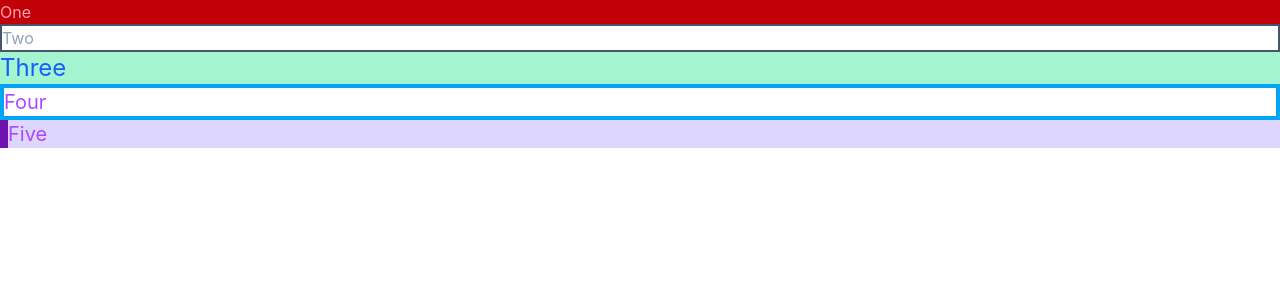
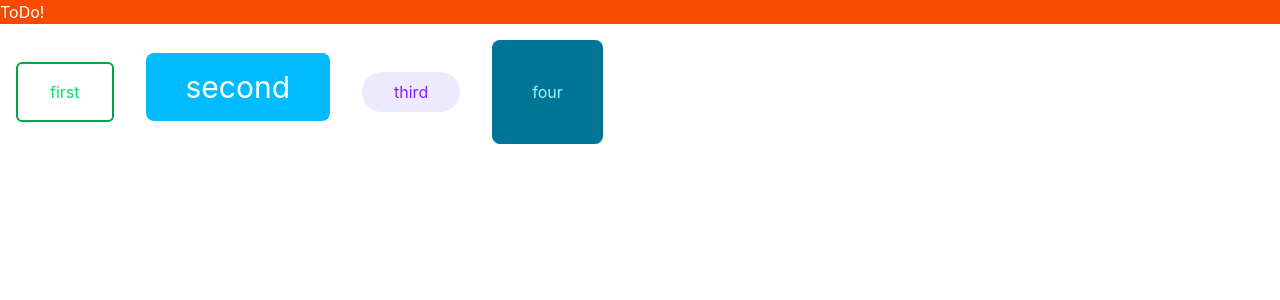
Before and after one commit to rajneeshraj0103/freecodecamp-react-learning, a React (Vite) app: page / in a window 1280 px wide. Shown: the top 300 px of the page. Built offline with nearby package versions, Linux system fonts and the light colour scheme.

Commit message:
Buttons Basics

```diff
--- a/src/App.jsx
+++ b/src/App.jsx
@@ -1,13 +1,27 @@
+const BooleanCheck = () => {
+  const boolean  = true;
+  return(
+    <div className={`${boolean ? "bg-orange-600" : "bg-purple-600"} text-white`}>
+    ToDo!
+    </div>
+  )
+}
+
 const App = () => {
   return <div>
-    <div className="text-rose-300 bg-red-700">One</div>
-    <div className="text-slate-400 border-2 border-slate-600">Two</div>
-    <div className="text-2xl bg-emerald-200 text-blue-600">Three</div>
-
-    <div className="text-xl text-purple-500" >
-      <div className=" border-4 border-sky-500">Four</div>
-      <div className="bg-violet-200 border-l-8 border-purple-800">Five</div>
-    </div>
+    <BooleanCheck/>
+    <button className="border-2 border-green-600 text-green-400 px-8 py-4 m-4 rounded-md">
+      first
+    </button>
+    <button className="rounded-lg bg-sky-400 text-white px-10 py-4 text-3xl hover:text-base m-4">
+      second
+    </button>
+    <button className="bg-violet-100 text-violet-600 px-8 py-2 rounded-full m-4">
+      third
+    </button>
+    <button className="m-4 bg-cyan-700 text-cyan-200 p-10 rounded-lg hover:bg-cyan-200 hover:text-cyan-700">
+      four
+    </button>
   </div>
 };
 
```
Also changed, not shown: src/FancyButton.jsx (added).
